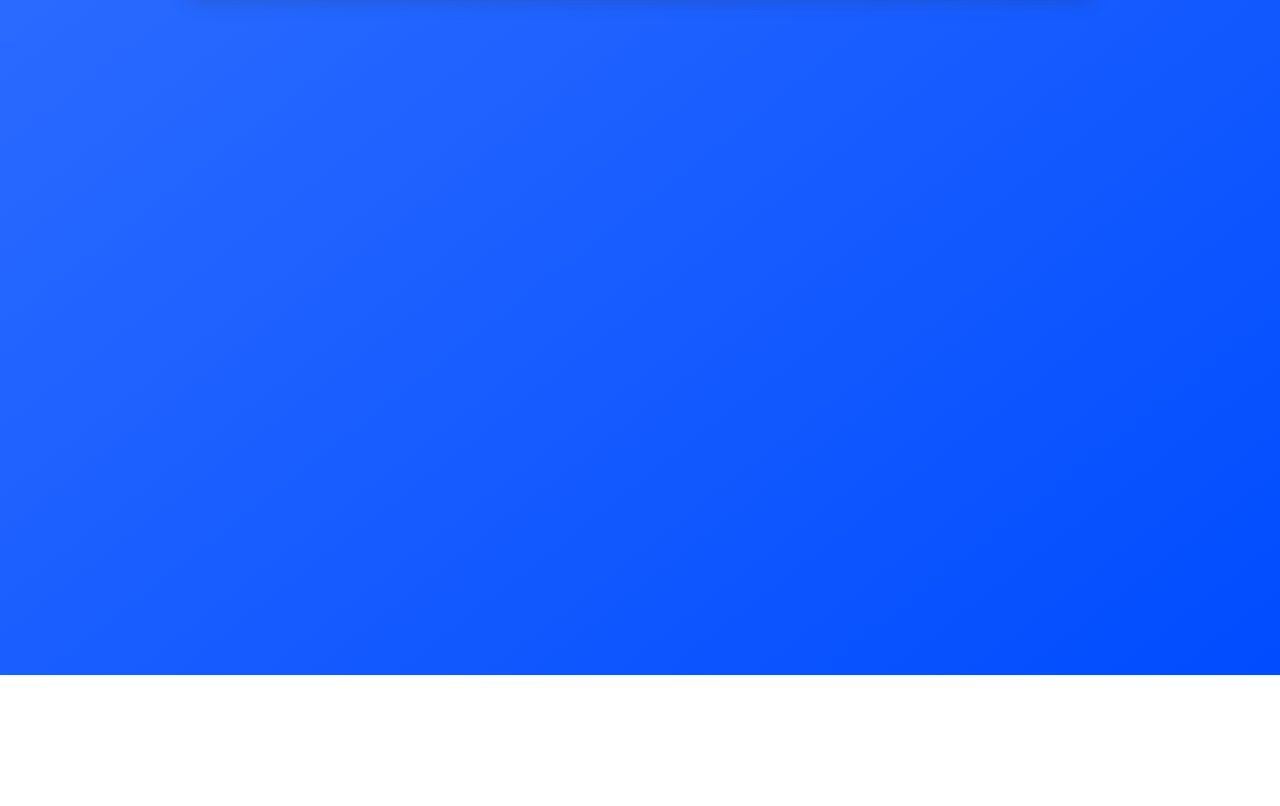
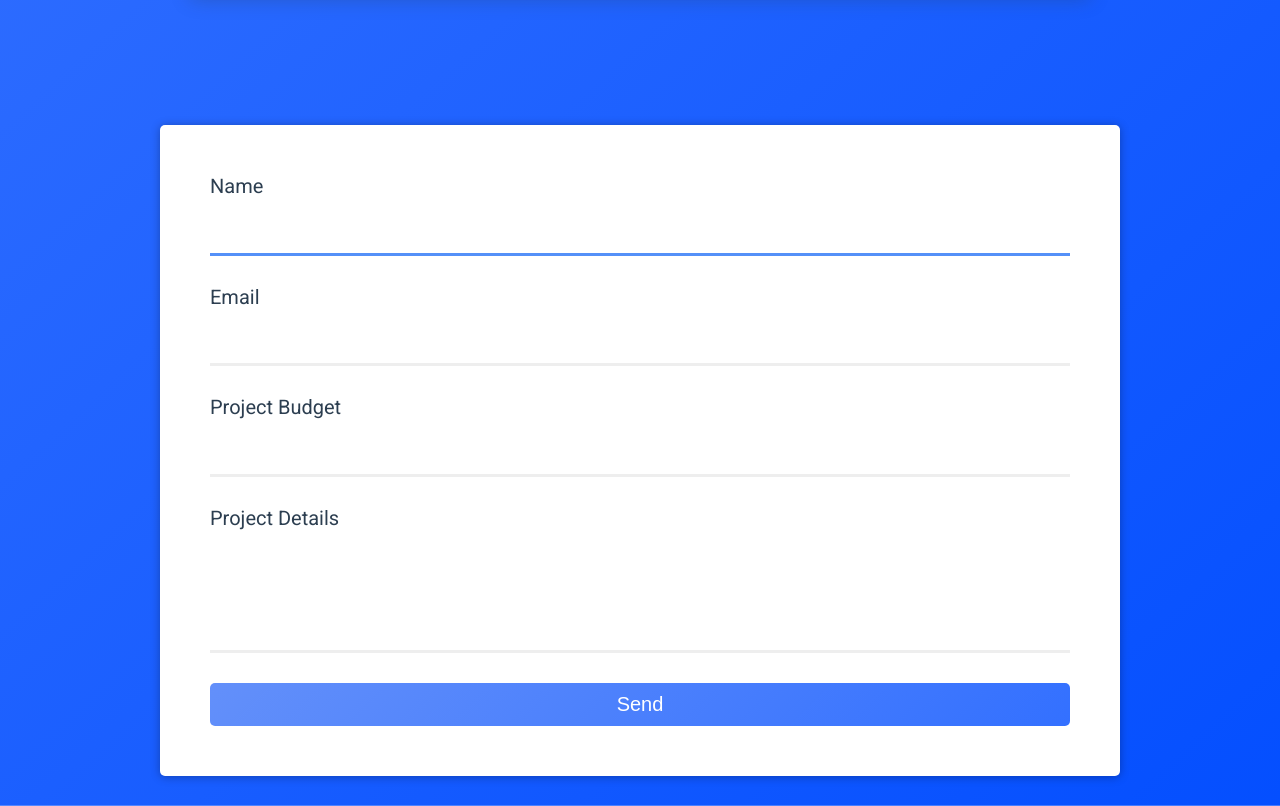
Before and after one commit to 1yzo/portfolio, a React (Create React App) app in the folder client/: page / in a window 1280 px wide. Shown: the part 2020-2826 px from the top of the page. Before the commit the page ends 2695 px from the top, so only its background shows below. Built offline with nearby package versions, Linux system fonts and the light colour scheme.

Commit message:
Finish front-end for contact form

```diff
--- a/client/src/components/ContactSection.js
+++ b/client/src/components/ContactSection.js
@@ -2,10 +2,60 @@ import React from 'react';
 import "../styles/contact-section.css";
 
 class ContactSection extends React.Component {
+    state = {
+        name: '',
+        email: '',
+        budget: '',
+        details: ''
+    };
+
+    handleChange = (e) => {
+        const { value, id } = e.target;
+
+        const newState = {
+            ...this.state,
+        };
+        newState[id] = value;
+
+        this.setState(() => newState );
+    }
+
     render() {
         return (
             <div className="contact-section">
-
+                <div className="contact-section__content">
+                    <form className="contact-form">
+                        <label>Name</label>
+                        <input
+                            id="name"
+                            type="name"
+                            value={this.state.name}
+                            onChange={this.handleChange}
+                        />
+                        <label>Email</label>
+                        <input
+                            id="email"
+                            type="email"
+                            value={this.state.email}
+                            onChange={this.handleChange}
+                        />
+                        <label>Project Budget</label>
+                        <input
+                            id="budget"
+                            type="text"
+                            value={this.state.budget}
+                            onChange={this.handleChange}
+                        />
+                        <label>Project Details </label>
+                        <textarea
+                            id="details"
+                            type="text"
+                            value={this.state.details}
+                            onChange={this.handleChange}
+                        />
+                        <button>Send</button>
+                    </form>
+                </div>
             </div>
         );
     }
--- a/client/src/styles/contact-section.css
+++ b/client/src/styles/contact-section.css
@@ -1,6 +1,60 @@
 .contact-section {
-    height: 1000px;
-    background: linear-gradient(to bottom right, #3370ff, #004cff);
-    margin-top: -35rem;
+    background: linear-gradient(to bottom right, #3370ff, #004cfffb);
+    margin-top: -40rem;
     clip-path: polygon(0 25%, 100% 0, 100% 100%, 0 100%);
+    padding: 0 16rem 3rem 16rem;
 }
+
+.contact-section__content {
+    padding-top: 50rem;
+}
+
+.contact-form {
+    border-radius: 5px;
+    display: flex;
+    flex-direction: column;
+    box-shadow: 0 1px 10px #0000004d;
+    background: white;
+    padding: 5rem;
+    /* justify-content: space-between;
+    min-height: 60rem; */
+}
+
+.contact-form > input, textarea {
+    border: none;
+    /* box-shadow: inset 0 1px 5px #1237df4d; */
+    border-bottom: 3px solid #eee;
+    padding: 1rem 0;
+    margin-bottom: 3rem;
+    word-break: break-all;
+}
+
+#name {
+    border-bottom: 3px solid #5490f8;
+}
+
+.contact-form > input {
+    font-size: 3rem;
+}
+
+#details {
+    min-height: 10rem;
+    font-size: 2rem;
+    resize: none;
+}
+
+label {
+    color: #2c3e50;
+    font-size: 2rem;
+}
+
+.contact-form > button {
+    border: none;
+    font-size: 2rem;
+    color: white;
+    /* background: linear-gradient(to bottom right, #98b7ff, #004cff); */
+    padding: 1rem;
+    border-radius: 5px;
+    background-color: #8BC6EC;
+    background-image: linear-gradient(135deg, #557dffbe 0%, #3370ff 100%);
+}
```
